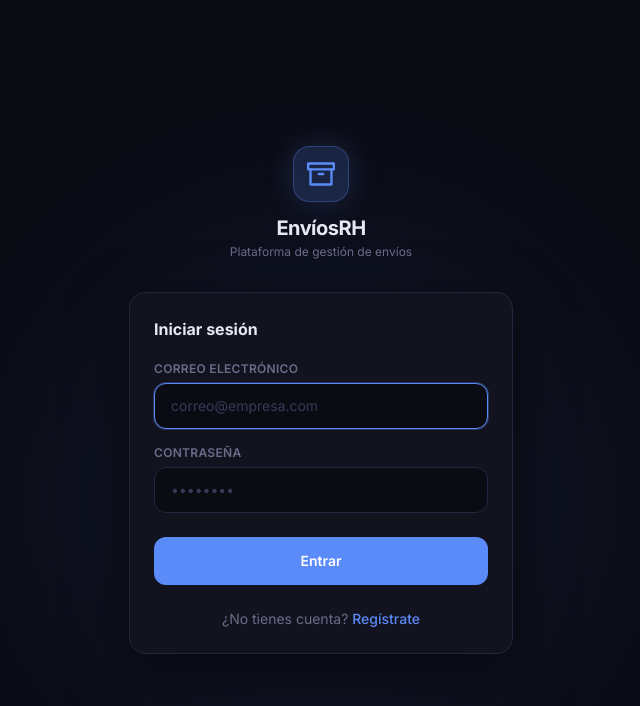
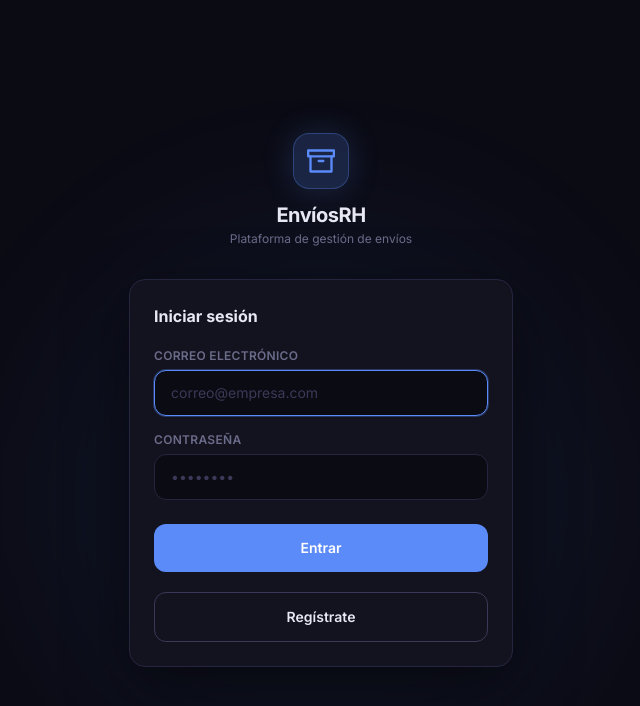
Before and after one commit to ExpertosTI/enviosrh, a React (Vite) app: page /login in a window 1280 px wide. Shown: the top 706 px of the page, without its empty margins (319-959 px from the left). Built offline with nearby package versions, Linux system fonts and the light colour scheme; no server answers.

Commit message:
style: change register link to a button in login view

```diff
--- a/src/views/Login.tsx
+++ b/src/views/Login.tsx
@@ -104,12 +104,12 @@ export function Login() {
               ) : 'Entrar'}
             </button>
 
-            <p className="text-center text-sm text-[#6b6b8a] mt-2">
-              ¿No tienes cuenta?{' '}
-              <Link to="/register" className="text-[#5b8af9] hover:text-[#7ba0fa] font-medium transition-colors">
-                Regístrate
-              </Link>
-            </p>
+            <Link
+              to="/register"
+              className="mt-1 w-full flex items-center justify-center gap-2 py-3.5 rounded-xl bg-transparent border border-[#3a3a58] text-[#e8e8f4] font-semibold text-sm hover:bg-[#1f1f3a] active:scale-[.98] transition-all cursor-pointer text-decoration-none"
+            >
+              Regístrate
+            </Link>
           </form>
         </div>
       </div>
```
